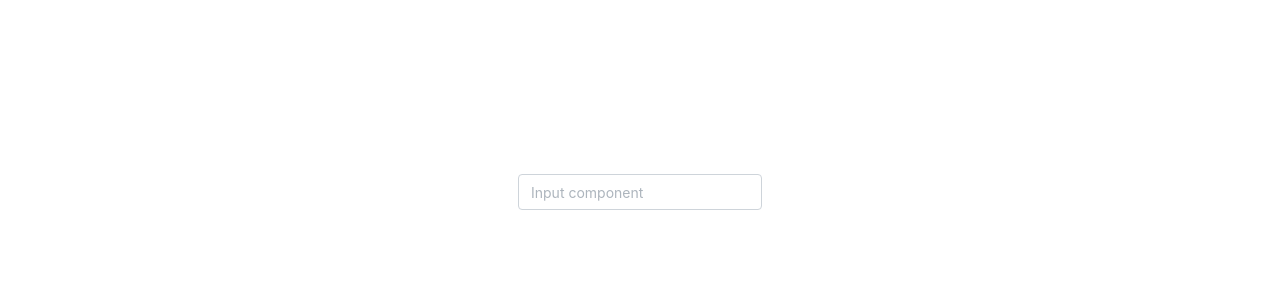
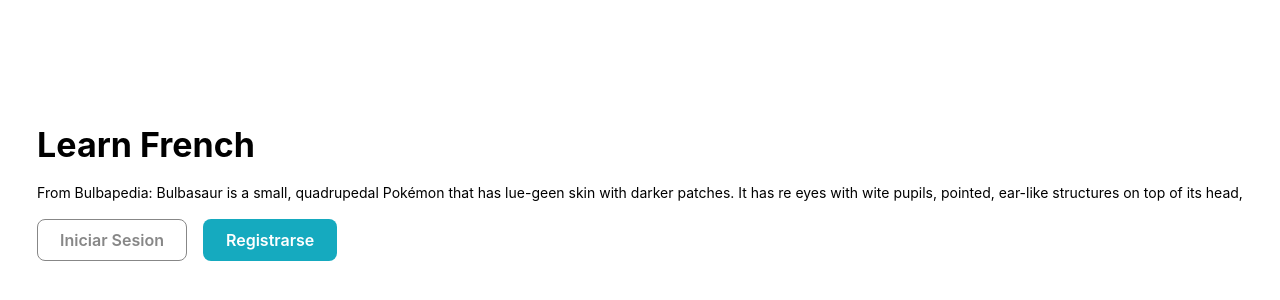
Before and after one commit to kritzanyeraldin/learnFrench, a React (Vite) app: page / in a window 1280 px wide. Shown: the part 208-508 px from the top of the page. Built offline with nearby package versions, Linux system fonts and the light colour scheme.

Commit message:
WelcomePage

```diff
--- /dev/null
+++ b/src/routes/SignIn/index.tsx
@@ -0,0 +1,7 @@
+import { Text } from "@mantine/core";
+
+const SignIn = () => {
+  return <Text>sign in</Text>;
+};
+
+export default SignIn;
--- /dev/null
+++ b/src/routes/SignOut/index.tsx
@@ -0,0 +1,7 @@
+import { Text } from "@mantine/core";
+
+const SignOut = () => {
+  return <Text>sign out</Text>;
+};
+
+export default SignOut;
--- a/src/routes/Welcome/index.tsx
+++ b/src/routes/Welcome/index.tsx
@@ -1,7 +1,40 @@
-import { Input } from "@mantine/core";
+import { Button, Group, Stack, Text, Title } from "@mantine/core";
+import { useNavigate } from "react-router-dom";
 
 const WelcomePage = () => {
-  return <Input placeholder="Input component" />;
+  const navigate = useNavigate();
+  return (
+    <>
+      <Stack align="flex-start" justify="center">
+        <Title order={1}>Learn French</Title>
+        <Text size="sm">
+          From Bulbapedia: Bulbasaur is a small, quadrupedal Pokémon that has
+          lue-geen skin with darker patches. It has re eyes with wite pupils,
+          pointed, ear-like structures on top of its head,
+        </Text>
+        <Group>
+          <Button
+            variant="outline"
+            color="rgba(135, 135, 135, 1)"
+            size="md"
+            radius="md"
+            onClick={() => navigate("/signIn")}
+          >
+            Iniciar Sesion
+          </Button>
+          <Button
+            variant="filled"
+            color="cyan"
+            size="md"
+            radius="md"
+            onClick={() => navigate("/signOut")}
+          >
+            Registrarse
+          </Button>
+        </Group>
+      </Stack>
+    </>
+  );
 };
 
 export default WelcomePage;
--- a/src/routes/index.tsx
+++ b/src/routes/index.tsx
@@ -1 +1,3 @@
 export { default as WelcomePageRoute } from "./Welcome";
+export { default as SignIn } from "./SignIn";
+export { default as SignOut } from "./SignOut";
```
Also changed, not shown: src/App.tsx (+9 -1 lines).
